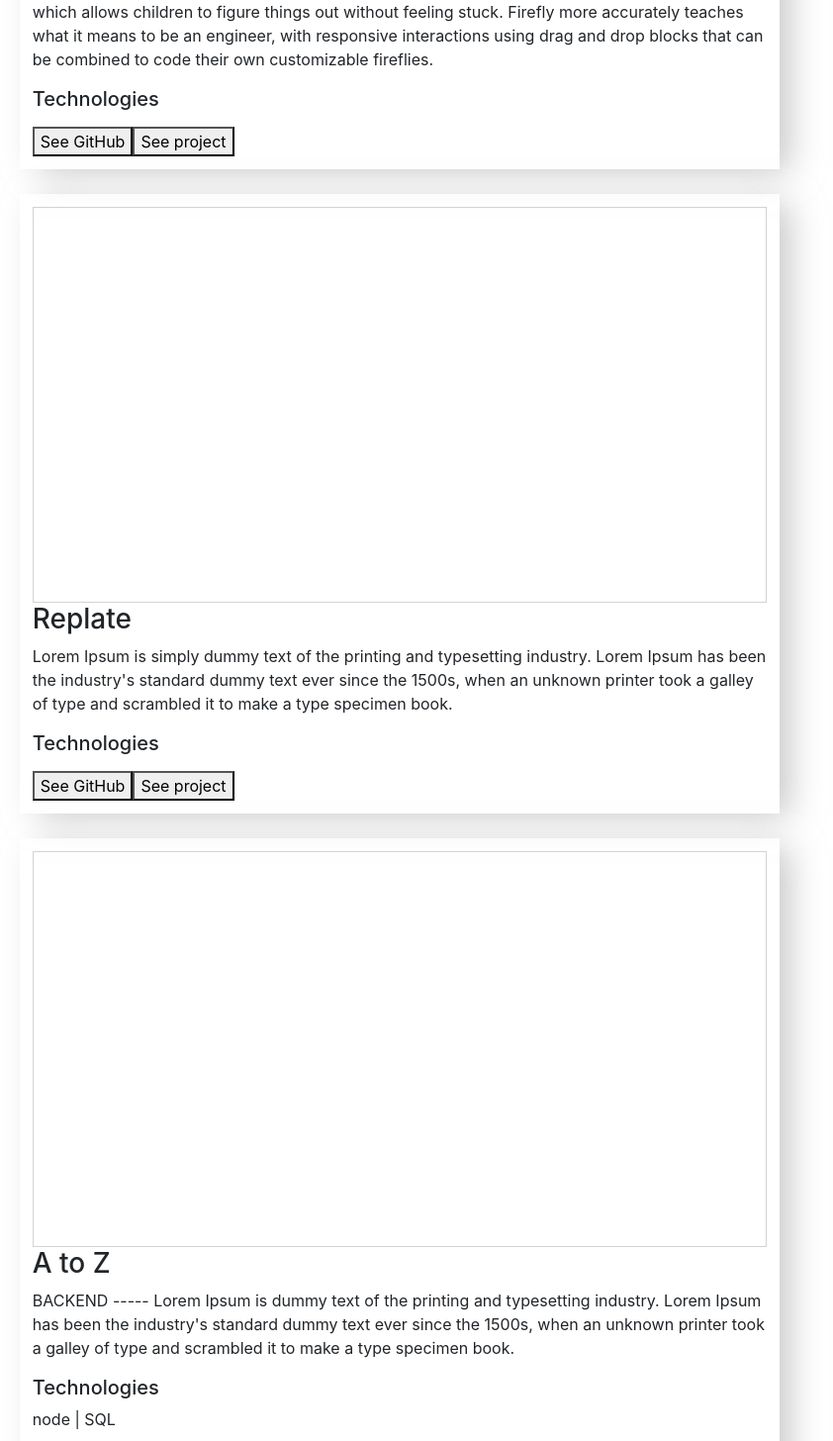
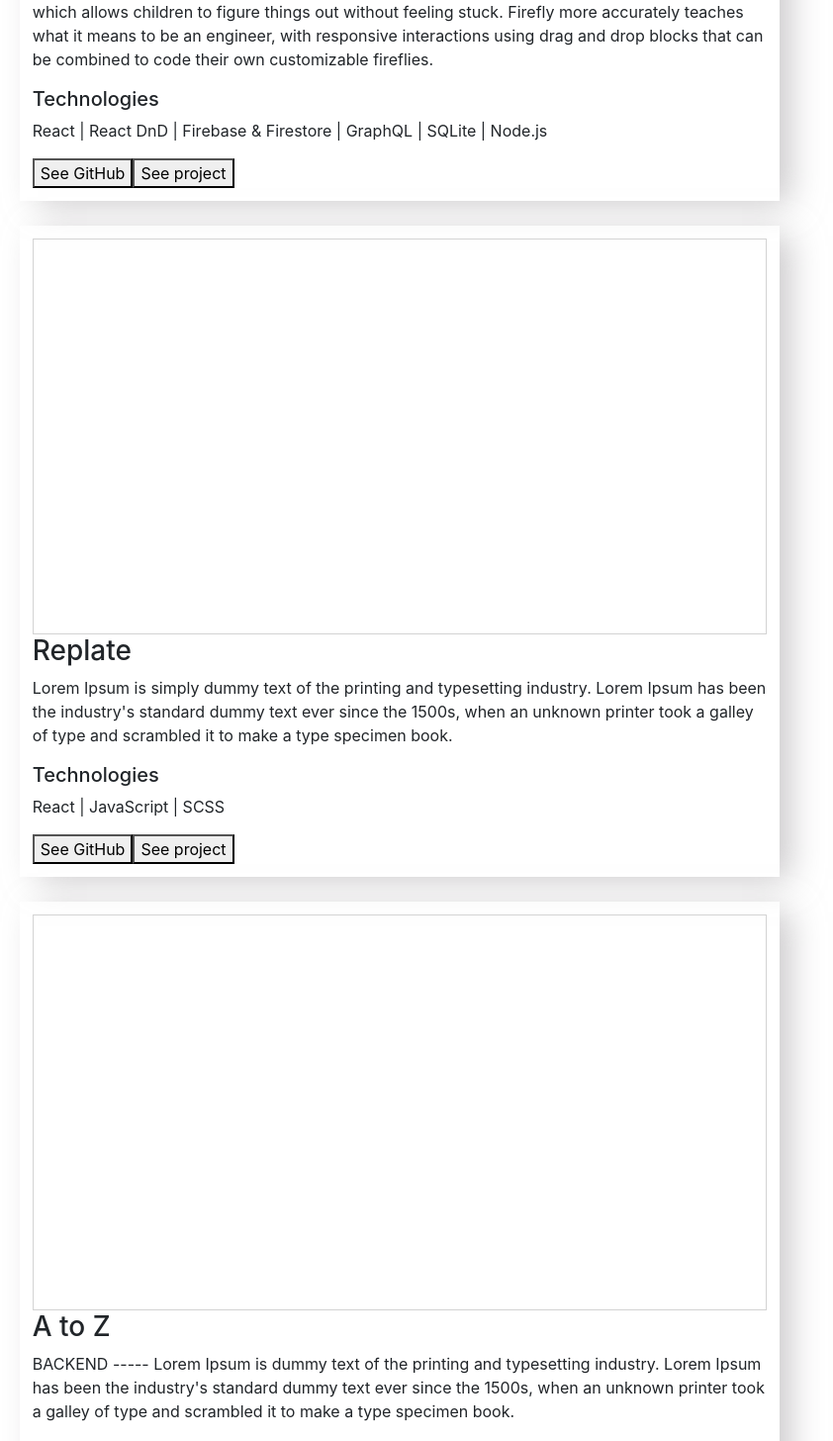
Before and after one commit to LCRT215/Portfolio, a React (Create React App) app: page /work in a window 1280 px wide. Shown: the part 886-2342 px from the top of the page at 99% size, without its empty margins (236-1078 px from the left). Built offline with nearby package versions, Linux system fonts and the light colour scheme.

Commit message:
tech update

```diff
--- /dev/null
+++ b/src/components/Projects/Tech.js
@@ -0,0 +1,8 @@
+import React from "react";
+import "./Projects.css";
+
+function Tech(props) {
+  return <div className="techDiv"></div>;
+}
+
+export default Tech;
--- a/src/components/Projects/projectData.js
+++ b/src/components/Projects/projectData.js
@@ -5,6 +5,8 @@ export default [
     titleColor: "fireflyTitle",
     description:
       "Firefly is a proof-of-concept application designed for how 4-6 year-old children learn - through play and experience. We created an innovative, open-ended coding environment that encourages experimentation by using React and animated SVGs to build an intuitive learning experience, which allows children to figure things out without feeling stuck. Firefly more accurately teaches what it means to be an engineer, with responsive interactions using drag and drop blocks that can be combined to code their own customizable fireflies.",
+    tech:
+      "React | React DnD | Firebase & Firestore | GraphQL | SQLite | Node.js",
     github: "https://github.com/projectfirefly",
     link: "https://projectfirefly.netlify.com/"
   },
@@ -13,6 +15,7 @@ export default [
     title: "Replate",
     description:
       "Lorem Ipsum is simply dummy text of the printing and typesetting industry. Lorem Ipsum has been the industry's standard dummy text ever since the 1500s, when an unknown printer took a galley of type and scrambled it to make a type specimen book.",
+    tech: "React | JavaScript | SCSS ",
     github: "https://github.com/replate-phil/UI-Build-Week-1"
   },
   {
@@ -21,7 +24,7 @@ export default [
     description:
       "BACKEND ----- Lorem Ipsum is dummy text of the printing and typesetting industry. Lorem Ipsum has been the industry's standard dummy text ever since the 1500s, when an unknown printer took a galley of type and scrambled it to make a type specimen book.",
     github: "https://github.com/a-to-z-experiences/AtoZ_backend",
-    tech: "node | SQL",
+    tech: "React | Node.js | SQL",
     link: ""
   },
   {
```
Also changed, not shown: src/components/Projects/ProjectCard2.js (+12 -1 lines).
